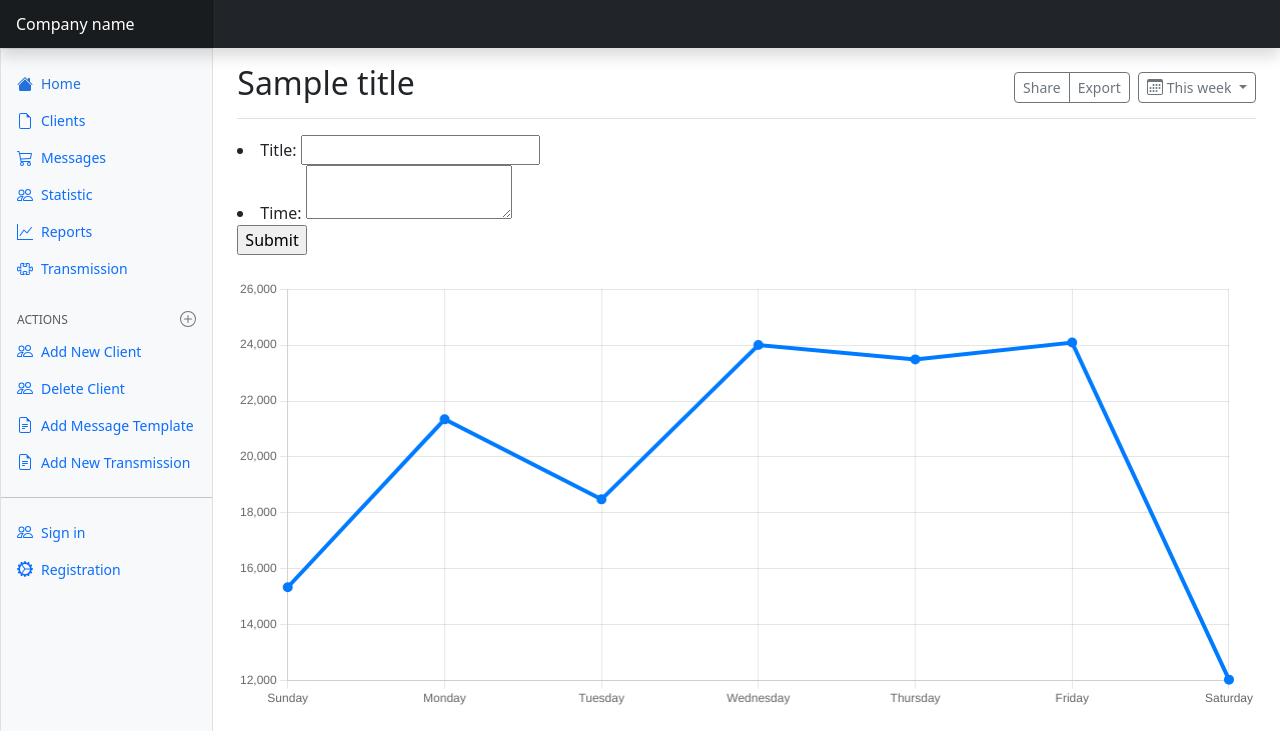
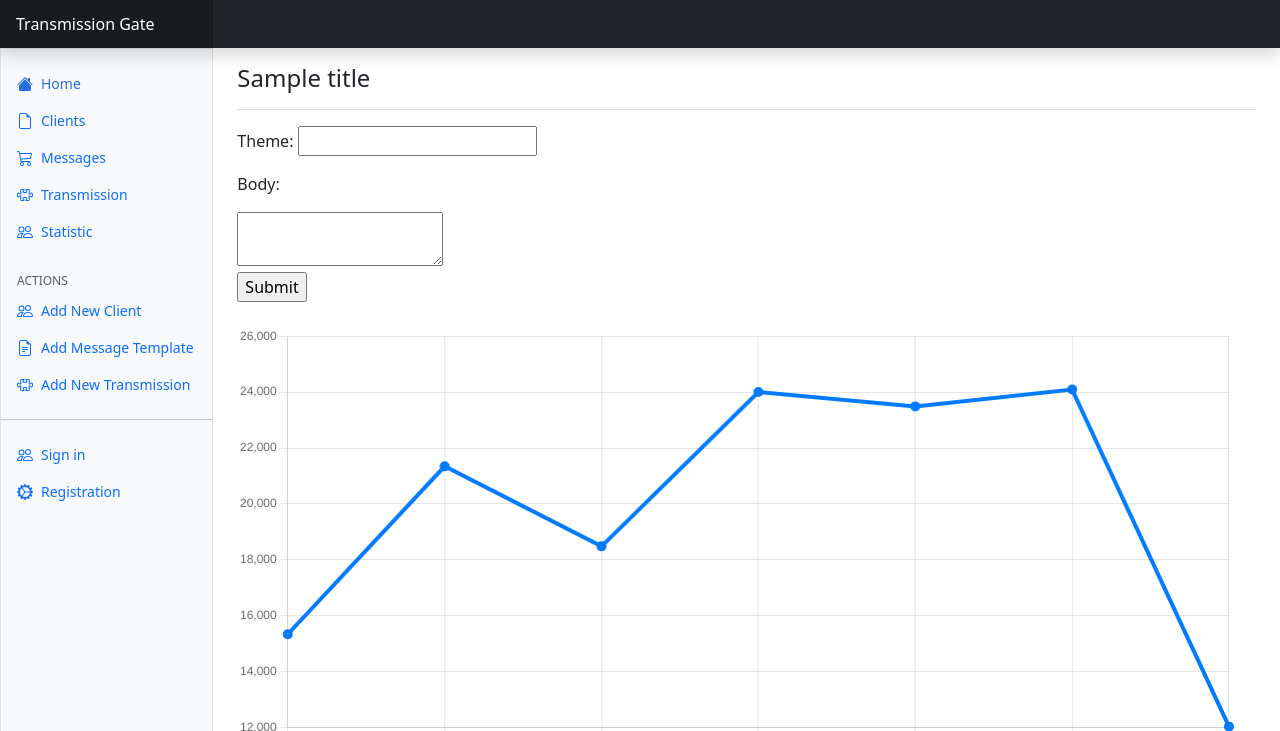
Before and after one commit to puz27/Education_coursework_6, a Django app: template mailing/templates/mailing/message_update.html in a window 1280 px wide. Shown: the top 731 px of the page. Run offline with Django 4.2, Linux system fonts and the light colour scheme; the template is opened without the code that fills it: most values are stand-ins (such as "Sample title", 1, 10 or a date in 2020); form fields are guessed from the names that the template uses.

Commit message:
change templates

```diff
--- a/mailing/cron.py
+++ b/mailing/cron.py
@@ -1,4 +1,4 @@
-from mailing.utils import sendmail
+from mailing.services import sendmail
 
 
 def my_scheduled_job():
--- a/mailing/templates/mailing/base.html
+++ b/mailing/templates/mailing/base.html
@@ -208,7 +208,7 @@
 </svg>
 
 <header class="navbar sticky-top bg-dark flex-md-nowrap p-0 shadow" data-bs-theme="dark">
-  <a class="navbar-brand col-md-3 col-lg-2 me-0 px-3 fs-6 text-white" href="#">Company name</a>
+  <a class="navbar-brand col-md-3 col-lg-2 me-0 px-3 fs-6 text-white" href="#">Transmission Gate</a>
 
   <ul class="navbar-nav flex-row d-md-none">
     <li class="nav-item text-nowrap">
@@ -233,7 +233,7 @@
     <div class="sidebar border border-right col-md-3 col-lg-2 p-0 bg-body-tertiary">
       <div class="offcanvas-lg offcanvas-end bg-body-tertiary" tabindex="-1" id="sidebarMenu" aria-labelledby="sidebarMenuLabel">
         <div class="offcanvas-header">
-          <h5 class="offcanvas-title" id="sidebarMenuLabel">Company name</h5>
+
           <button type="button" class="btn-close" data-bs-dismiss="offcanvas" data-bs-target="#sidebarMenu" aria-label="Close"></button>
         </div>
         <div class="offcanvas-body d-md-flex flex-column p-0 pt-lg-3 overflow-y-auto">
@@ -257,30 +257,21 @@
               </a>
             </li>
             <li class="nav-item">
+              <a class="nav-link d-flex align-items-center gap-2" href="{% url 'mailing:transmissions' %}">
+                <svg class="bi"><use xlink:href="#puzzle"/></svg>
+                Transmission
+              </a>
+            </li>
+            <li class="nav-item">
               <a class="nav-link d-flex align-items-center gap-2" href="#">
                 <svg class="bi"><use xlink:href="#people"/></svg>
                 Statistic
               </a>
             </li>
-            <li class="nav-item">
-              <a class="nav-link d-flex align-items-center gap-2" href="#">
-                <svg class="bi"><use xlink:href="#graph-up"/></svg>
-                Reports
-              </a>
-            </li>
-            <li class="nav-item">
-              <a class="nav-link d-flex align-items-center gap-2" href="{% url 'mailing:transmissions' %}">
-                <svg class="bi"><use xlink:href="#puzzle"/></svg>
-                Transmission
-              </a>
-            </li>
-          </ul>
+         </ul>
 
           <h6 class="sidebar-heading d-flex justify-content-between align-items-center px-3 mt-4 mb-1 text-body-secondary text-uppercase">
             <span> Actions </span>
-            <a class="link-secondary" href="#" aria-label="Add a new report">
-              <svg class="bi"><use xlink:href="#plus-circle"/></svg>
-            </a>
           </h6>
           <ul class="nav flex-column mb-auto">
             <li class="nav-item">
@@ -289,13 +280,7 @@
                 Add New Client
               </a>
             </li>
-            <li class="nav-item">
-              <a class="nav-link d-flex align-items-center gap-2" href="#">
-                <svg class="bi"><use xlink:href="#people"/></svg>
-                Delete Client
-              </a>
-            </li>
-            <li class="nav-item">
+           <li class="nav-item">
               <a class="nav-link d-flex align-items-center gap-2" href="{% url 'mailing:message_create' %}">
                 <svg class="bi"><use xlink:href="#file-earmark-text"/></svg>
                 Add Message Template
@@ -304,13 +289,12 @@
              </li>
             <li class="nav-item">
               <a class="nav-link d-flex align-items-center gap-2" href="{% url 'mailing:transmission_create' %}">
-                <svg class="bi"><use xlink:href="#file-earmark-text"/></svg>
+                <svg class="bi"><use xlink:href="#puzzle"/></svg>
                 Add New Transmission
               </a>
             </li>
           </ul>
-
-          <hr class="my-3">
+         <hr class="my-3">
 
           <ul class="nav flex-column mb-auto">
             {% if user.is_authenticated %}
@@ -348,16 +332,8 @@
 
     <main class="col-md-9 ms-sm-auto col-lg-10 px-md-4">
       <div class="d-flex justify-content-between flex-wrap flex-md-nowrap align-items-center pt-3 pb-2 mb-3 border-bottom">
-        <h1 class="h2">{{ Title }}</h1>
+        <h1 class="h4">{{ Title }}</h1>
         <div class="btn-toolbar mb-2 mb-md-0">
-          <div class="btn-group me-2">
-            <button type="button" class="btn btn-sm btn-outline-secondary">Share</button>
-            <button type="button" class="btn btn-sm btn-outline-secondary">Export</button>
-          </div>
-          <button type="button" class="btn btn-sm btn-outline-secondary dropdown-toggle d-flex align-items-center gap-1">
-            <svg class="bi"><use xlink:href="#calendar3"/></svg>
-            This week
-          </button>
         </div>
       </div>
       {% block body %}
--- a/mailing/templates/mailing/message_update.html
+++ b/mailing/templates/mailing/message_update.html
@@ -3,9 +3,9 @@
 {% block body %}
 <form method="POST" enctype="multipart/form-data">
     {% csrf_token %}
-    <li> Title: {{ form.theme }} </li>
-    <li> Time: {{ form.body }} </li>
+    <p> Theme: {{ form.theme }} </p>
+    <p> Body: </p> {{ form.body }}
 
-<input type="submit" value="Submit">
+    <p><input type="submit" value="Submit"></p>
 </form>
 {% endblock %}
```
Also changed, not shown: config/settings.py (+6 -5 lines), mailing/utils.py (+0 -13 lines).
